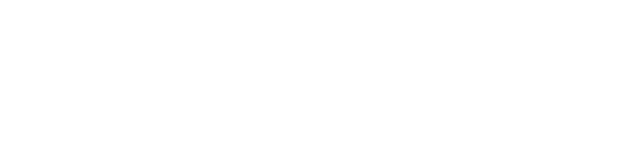
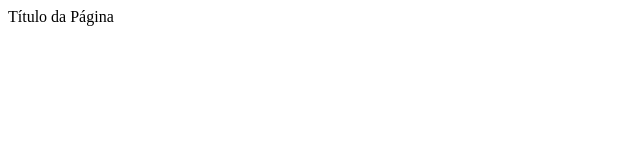
Before and after one commit to Bruno015/Novos-caminhos, a plain HTML site: page index.html in a window 1280 px wide. Shown: the whole page, without its empty margins (0-640 px from the left). Drawn offline with Linux system fonts and the light colour scheme.

Commit message:
Modificação

```diff
--- a/index.html
+++ b/index.html
@@ -6,6 +6,6 @@
     <title>Document</title>
 </head>
 <body>
-
+    Título da Página
 </body>
 </html>
```
